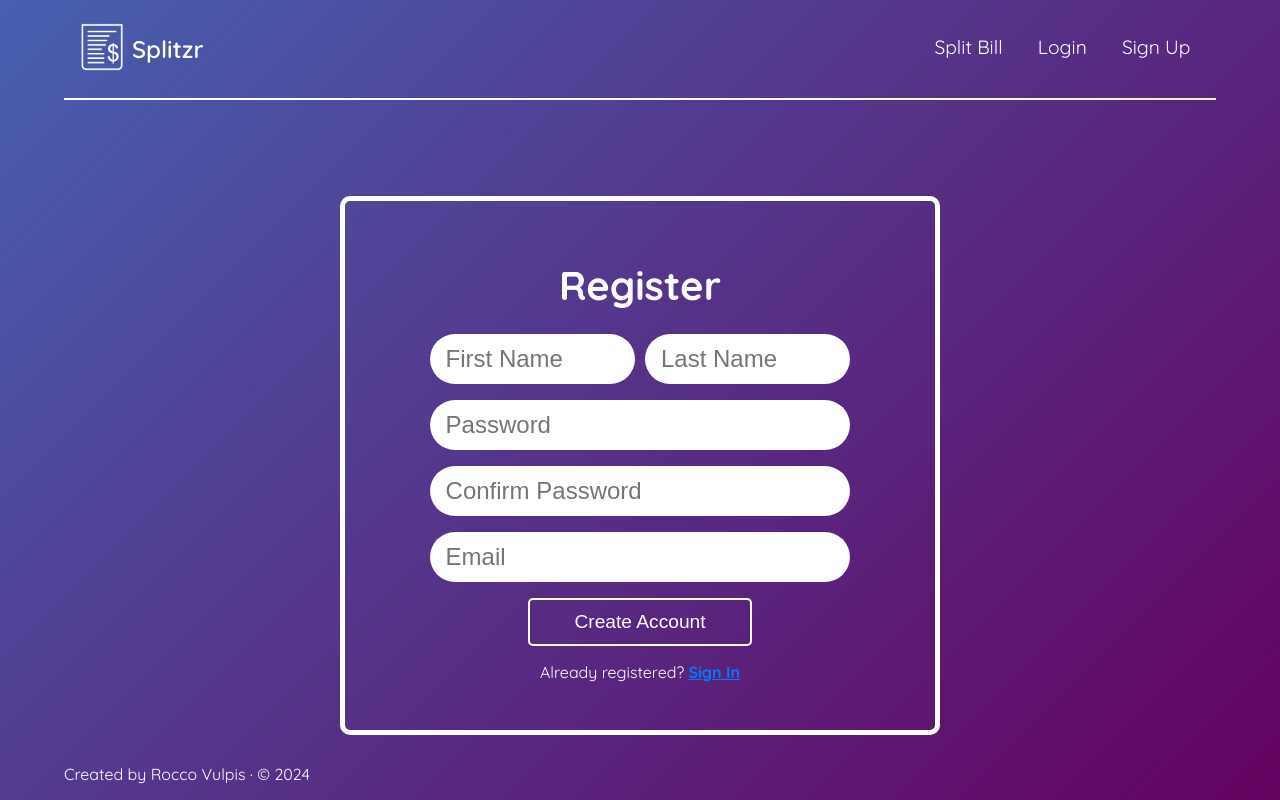
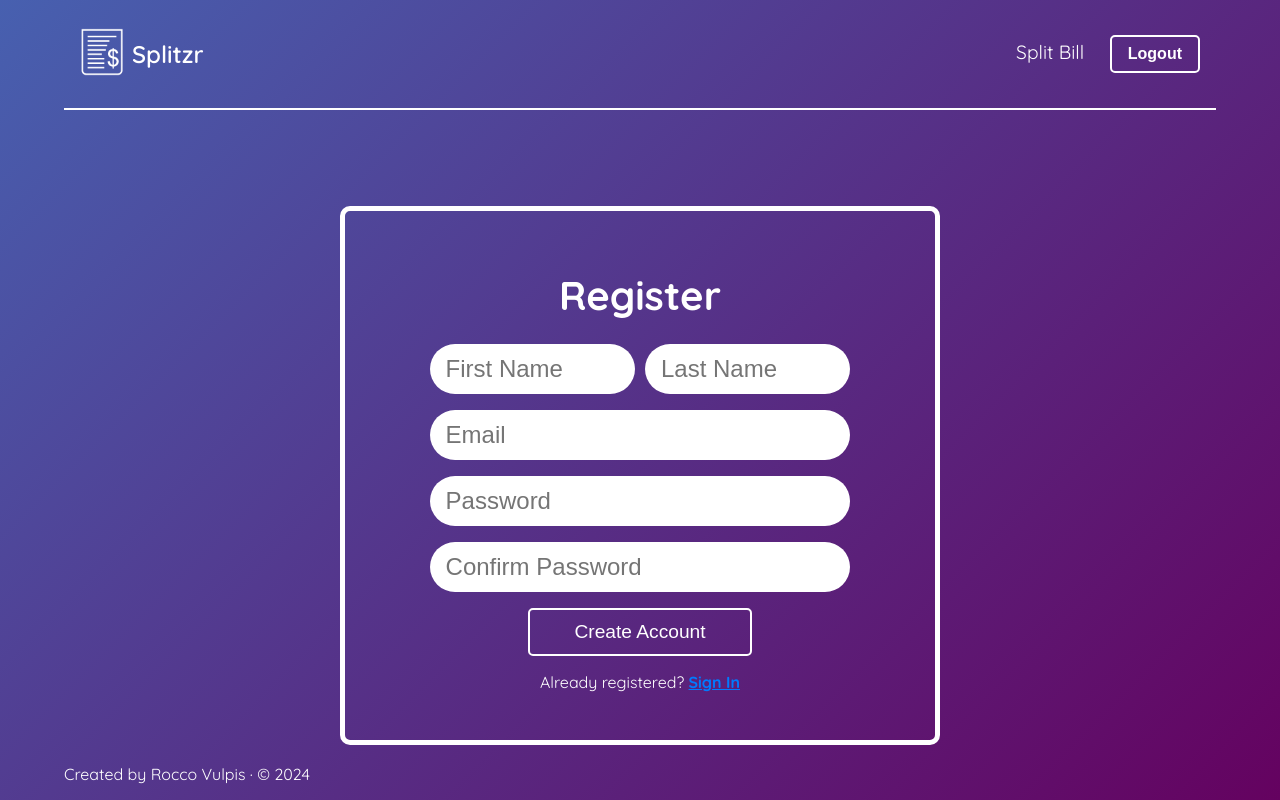
Before and after one commit to roccovulpis/Splitzr, a React (Vite) app: page /register in a window 1280 px wide. Shown: the top 800 px of the page. Built offline with nearby package versions, Linux system fonts and the light colour scheme; sample sign-in values are in the browser's storage.

Commit message:
Added register, login, logout functionality.

```diff
--- a/package.json
+++ b/package.json
@@ -10,6 +10,9 @@
     "preview": "vite preview"
   },
   "dependencies": {
+    "axios": "^1.7.9",
+    "bcryptjs": "^3.0.0",
+    "jsonwebtoken": "^9.0.2",
     "react": "^18.3.1",
     "react-dom": "^18.3.1",
     "react-icons": "^5.4.0",
--- a/src/App.jsx
+++ b/src/App.jsx
@@ -1,28 +1,45 @@
-import Home from './pages/Home'
-import Login from './pages/Login'
-import Register from './pages/Register'
-import SplitBill from './pages/SplitBill'
-import { BrowserRouter as Router, Route, Routes } from 'react-router-dom'
-import Navbar from './components/Navbar'
-import Footer from './components/Footer'
+import { useState, useEffect } from 'react';
+import { BrowserRouter as Router, Route, Routes, Navigate } from 'react-router-dom';
+import Home from './pages/Home';
+import Login from './pages/Login';
+import Register from './pages/Register';
+import SplitBill from './pages/SplitBill';
+import Navbar from './components/Navbar';
+import Footer from './components/Footer';
+
+// Protected Route Component
+const PrivateRoute = ({ element }) => {
+  const token = localStorage.getItem("token");
+  return token ? element : <Navigate to="/login" />;
+};
 
 function App() {
+  const [isAuthenticated, setIsAuthenticated] = useState(!!localStorage.getItem("token"));
 
+  useEffect(() => {
+    const checkAuth = () => setIsAuthenticated(!!localStorage.getItem("token"));
+    window.addEventListener("storage", checkAuth);
+    return () => window.removeEventListener("storage", checkAuth);
+  }, []);
+
+  const handleLogout = () => {
+    localStorage.removeItem("token");
+    setIsAuthenticated(false);
+    window.location.href = "/login";
+  };
 
   return (
-    <>
-      <Router>
-        <Navbar />
-        <Routes>
-          <Route path="/" element={<Home />} />
-          <Route path="/login" element={<Login />} />
-          <Route path="/split-bill" element={<SplitBill />} />
-          <Route path="/register" element={<Register />} />
-        </Routes>
+    <Router>
+      <Navbar isAuthenticated={isAuthenticated} handleLogout={handleLogout} />
+      <Routes>
+        <Route path="/" element={<Home />} />
+        <Route path="/login" element={<Login setIsAuthenticated={setIsAuthenticated} />} />
+        <Route path="/register" element={<Register setIsAuthenticated={setIsAuthenticated} />} />
+        <Route path="/split-bill" element={<PrivateRoute element={<SplitBill />} />} />
+      </Routes>
       <Footer />
-      </Router>
-    </>
-  )
+    </Router>
+  );
 }
 
-export default App
+export default App;
--- a/src/components/LoginForm.jsx
+++ b/src/components/LoginForm.jsx
@@ -1,23 +1,120 @@
-import React from 'react'
-import '../styles/Login.css'
-import { Link } from 'react-router-dom'
-import { FaLock } from "react-icons/fa";
+import React, { useState } from 'react';
+import { Link, useNavigate } from 'react-router-dom';
+import axios from 'axios';
+import '../styles/Login.css';
 
-export default function LoginForm() {
+export default function LoginForm({ setIsAuthenticated }) {
+  const navigate = useNavigate();
+
+  const [formData, setFormData] = useState({
+    email: '',
+    password: '',
+  });
+
+  const [error, setError] = useState('');
+  const [successMessage, setSuccessMessage] = useState('');
+  const [loading, setLoading] = useState(false);
+
+  // Handle input change
+  const handleChange = (e) => {
+    setFormData({ ...formData, [e.target.name]: e.target.value });
+  };
+
+  // Handle form submission
+  const handleSubmit = async (e) => {
+    e.preventDefault();
+    setError("");
+    setSuccessMessage("");
+    setLoading(true);
+
+    console.log("🔵 Sending login request:", formData);
+
+    try {
+      const response = await axios.post("http://localhost:5000/login", formData);
+
+      console.log("🟢 Login Response:", response.data);
+
+      if (!response.data.token) {
+        throw new Error("Token missing in response");
+      }
+
+      // Save token to local storage
+      localStorage.setItem("token", response.data.token);
+
+      // Update authentication state
+      if (typeof setIsAuthenticated === "function") {
+        setIsAuthenticated(true);
+      } else {
+        console.error("🔴 setIsAuthenticated is not a function");
+      }
+
+      window.dispatchEvent(new Event("storage"));
+
+      setSuccessMessage("Login successful! Redirecting...");
+
+      // Wait 2 seconds before redirecting
+      setTimeout(() => {
+        navigate("/");
+      }, 2000);
+
+    } catch (error) {
+      console.error("🔴 Login error:", error);
+
+      if (error.response) {
+        console.error("🔴 Server responded with:", error.response.data);
+        setError(error.response.data.message || "Login failed");
+      } else if (error.request) {
+        console.error("🔴 No response from server:", error.request);
+        setError("Server is not responding. Try again later.");
+      } else {
+        console.error("🔴 Error setting up request:", error.message);
+        setError("Unexpected error occurred. Try again.");
+      }
+    } finally {
+      setLoading(false);
+    }
+  };
+
   return (
     <div className='form'>
-            <form className="login-form">
+      <form className="login-form" onSubmit={handleSubmit}>
         <h1>Login</h1>
-                <input type="text" placeholder="Username" /><br />
-                <input  className="pass-input" type="password" placeholder="Password" /><br />
+
+        {/* Success & Error Messages */}
+        {successMessage && <p className="success-message">{successMessage}</p>}
+        {error && <p className="error-message">{error}</p>}
+
+        <input
+          type="text"
+          name="email"
+          placeholder="Email"
+          value={formData.email}
+          onChange={handleChange}
+          required
+        /><br />
+
+        <input
+          className="pass-input"
+          type="password"
+          name="password"
+          placeholder="Password"
+          value={formData.password}
+          onChange={handleChange}
+          required
+        /><br />
+
         <span className='login-span'>
           <input type="checkbox" className='remember' name='remember' />
           <label className='remember-label' htmlFor="remember">Remember Me</label>
           <a className='forgot' href="#">Forgot Password?</a>
         </span>
-                <button id="login-btn">Login</button>
+
+        <button id="login-btn" type="submit" disabled={loading}>
+          {loading ? "Logging in..." : "Login"}
+        </button>
+
         <p className="message">Not registered? <Link to={"/register"}>Create an account</Link></p>
       </form>
     </div>
-    )
+  );
 }
--- a/src/components/Navbar.jsx
+++ b/src/components/Navbar.jsx
@@ -1,9 +1,11 @@
-import React from 'react';
+import React, { useState } from 'react';
 import { Link } from 'react-router-dom';
 import billIcon from '../assets/bill.png';
-import '../styles/Navbar.css'
+import '../styles/Navbar.css';
 
-export default function Navbar() {
+export default function Navbar({ isAuthenticated, handleLogout }) {
+  const [showLogoutConfirm, setShowLogoutConfirm] = useState(false);
+
   return (
     <nav>
       <Link to="/">
@@ -16,9 +18,27 @@ export default function Navbar() {
 
       <ul id="nav-list">
         <li><Link to="/split-bill">Split Bill</Link></li>
-        <li><Link to="/login">Login</Link></li>
-        <li><Link to="/register">Sign Up</Link></li>
+
+        {!isAuthenticated ? (
+          <>
+            <li><Link to="/login">Login</Link></li>
+            <li><Link to="/register">Sign Up</Link></li>
+          </>
+        ) : (
+          <li>
+            <button id="logout-btn" onClick={() => setShowLogoutConfirm(true)}>Logout</button>
+          </li>
+        )}
       </ul>
+
+      {/* Logout Confirmation Modal */}
+      {showLogoutConfirm && (
+        <div className="logout-modal">
+          <p>Are you sure you want to log out?</p>
+          <button className="confirm-btn" onClick={handleLogout}>Yes</button>
+          <button className="cancel-btn" onClick={() => setShowLogoutConfirm(false)}>No</button>
+        </div>
+      )}
     </nav>
   );
 }
--- a/src/components/RegisterForm.jsx
+++ b/src/components/RegisterForm.jsx
@@ -1,23 +1,156 @@
-import React from 'react'
-import { Link } from 'react-router-dom'
-import { FaLock } from "react-icons/fa";
-import '../styles/Register.css'
+import React, { useState } from 'react';
+import { Link, useNavigate } from 'react-router-dom';
+import axios from 'axios';
+import '../styles/Register.css';
 
-export default function RegisterForm() {
+export default function RegisterForm({ setIsAuthenticated }) {
+  const navigate = useNavigate(); // Hook for navigation
+
+  // State for form data
+  const [formData, setFormData] = useState({
+    firstName: '',
+    lastName: '',
+    email: '',
+    password: '',
+    confirmPassword: '',
+  });
+
+  // State for messages
+  const [error, setError] = useState('');
+  const [successMessage, setSuccessMessage] = useState('');
+
+  // Handle input changes
+  const handleChange = (e) => {
+    setFormData({ ...formData, [e.target.name]: e.target.value });
+  };
+
+  // Handle form submission
+  const handleSubmit = async (e) => {
+    e.preventDefault();
+    setError("");
+    setSuccessMessage(""); // Reset messages
+
+    if (formData.password !== formData.confirmPassword) {
+      setError("Passwords do not match");
+      return;
+    }
+
+    const userData = {
+      name: `${formData.firstName} ${formData.lastName}`,
+      email: formData.email,
+      password: formData.password,
+    };
+
+    console.log("🔵 Sending registration request:", userData);
+
+    try {
+      const response = await axios.post("http://localhost:5000/register", userData);
+
+      console.log("🟢 Registration Response:", response.data); // Log full response
+
+      if (!response.data.token) {
+        throw new Error("Token is missing from response"); // Handle missing token
+      }
+
+      // Save token to local storage
+      localStorage.setItem("token", response.data.token);
+
+      // Update global authentication state
+      if (typeof setIsAuthenticated === "function") {
+        setIsAuthenticated(true);
+      } else {
+        console.error("🔴 setIsAuthenticated is not a function");
+      }
+
+      window.dispatchEvent(new Event("storage"));
+
+      setSuccessMessage("User registered successfully! Redirecting...");
+
+      // Reset form
+      setFormData({
+        firstName: '',
+        lastName: '',
+        email: '',
+        password: '',
+        confirmPassword: '',
+      });
+
+      // Redirect to home page after delay
+      setTimeout(() => {
+        navigate("/");
+      }, 2000);
+    } catch (error) {
+      console.error("🔴 Registration error:", error);
+
+      if (error.response) {
+        console.error("🔴 Server responded with:", error.response.data);
+        setError(error.response.data.message || "Registration failed");
+      } else if (error.request) {
+        console.error("🔴 No response received from server:", error.request);
+        setError("Server is not responding. Try again later.");
+      } else {
+        console.error("🔴 Error setting up request:", error.message);
+        setError("Unexpected error occurred. Try again.");
+      }
+    }
+  };
+
   return (
     <div className='form'>
-      <form className="register-form">
+      <form className="register-form" onSubmit={handleSubmit}>
         <h1>Register</h1>
+
+        {/* Success & Error Messages */}
+        {successMessage && <p className="success-message">{successMessage}</p>}
+        {error && <p className="error-message">{error}</p>}
+
         <div className='name-input'>
-          <input className='first-name-input' type="text" placeholder="First Name" />
-          <input className='last-name-input' type="text" placeholder="Last Name" />
+          <input
+            className='first-name-input'
+            type="text"
+            name="firstName"
+            placeholder="First Name"
+            value={formData.firstName}
+            onChange={handleChange}
+            required
+          />
+          <input
+            className='last-name-input'
+            type="text"
+            name="lastName"
+            placeholder="Last Name"
+            value={formData.lastName}
+            onChange={handleChange}
+            required
+          />
         </div>
-        <input type="password" placeholder="Password" />
-        <input type="confirm-password" placeholder="Confirm Password" />
-        <input type="text" placeholder="Email" />
-        <button id='create-btn'>Create Account</button>
+        <input
+          type="email"
+          name="email"
+          placeholder="Email"
+          value={formData.email}
+          onChange={handleChange}
+          required
+        />
+        <input
+          type="password"
+          name="password"
+          placeholder="Password"
+          value={formData.password}
+          onChange={handleChange}
+          required
+        />
+        <input
+          type="password"
+          name="confirmPassword"
+          placeholder="Confirm Password"
+          value={formData.confirmPassword}
+          onChange={handleChange}
+          required
+        />
+        <button id='create-btn' type="submit">Create Account</button>
         <p className="message">Already registered? <Link to={"/login"}>Sign In</Link></p>
       </form>
     </div>
-  )
+  );
 }
--- a/src/styles/Navbar.css
+++ b/src/styles/Navbar.css
@@ -54,3 +54,61 @@ a {
 a:hover {
   --underline-width: 100%;
 }
+
+#logout-btn {
+  background: none;
+  border: 2px solid white;
+  color: white;
+  padding: 0.5rem 1rem;
+  font-size: 1rem;
+  font-weight: bold;
+  cursor: pointer;
+  transition: all 0.3s ease;
+  border-radius: 5px;
+}
+
+#logout-btn:hover {
+  background: white;
+  color: black;
+  border-color: white;
+}
+
+
+.logout-modal {
+  position: fixed;
+  top: 30%;
+  left: 50%;
+  transform: translate(-50%, -50%);
+  background: white;
+  padding: 20px;
+  border-radius: 10px;
+  box-shadow: 0px 4px 10px rgba(0, 0, 0, 0.2);
+  text-align: center;
+  z-index: 1000;
+  color: black;
+}
+
+.logout-modal p {
+  font-size: 1.3rem;
+  margin-bottom: 15px;
+}
+
+.confirm-btn, .cancel-btn {
+  padding: 8px 12px;
+  margin: 5px;
+  border: none;
+  cursor: pointer;
+  font-size: 1rem;
+  border-radius: 5px;
+  width: 4.3rem;
+}
+
+.confirm-btn {
+  background: red;
+  color: white;
+}
+
+.cancel-btn {
+  background: gray;
+  color: white;
+}
```
Also changed, not shown: src/components/PrivateRoute.jsx (added, +9 -0 lines), 2 other files (tests, documents, lock files or other folders). Lines whose indentation alone changed are shown as unchanged.
